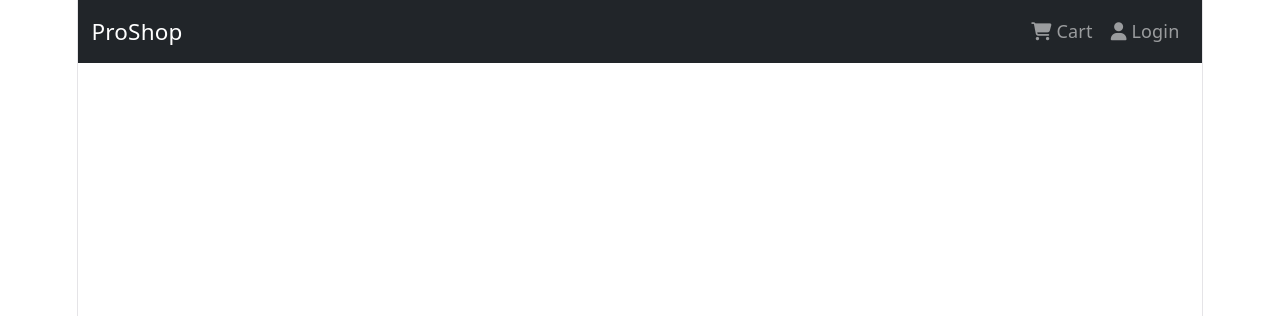
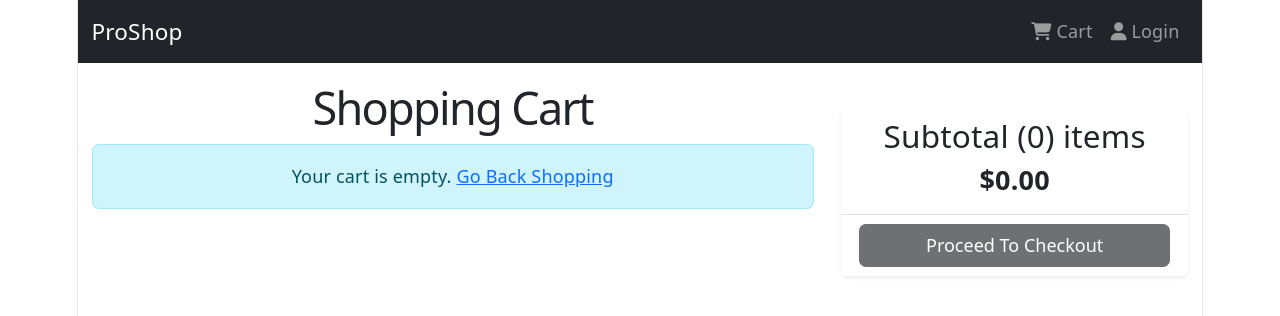
Before and after one commit to Tobiscus100/ecommerce-project, a React (Vite) app in the folder frontend/: page /cart in a window 1280 px wide. Shown: the top 316 px of the page. Built offline with nearby package versions, Linux system fonts and the light colour scheme.

Commit message:
UI: Built CartScreen interface with dynamic totals calculation

```diff
--- a/frontend/src/App.jsx
+++ b/frontend/src/App.jsx
@@ -3,6 +3,7 @@ import { Container } from 'react-bootstrap'
 import Header from './components/Header'
 import HomeScreen from './screens/HomeScreen'
 import ProductScreen from './screens/ProductScreen'
+import CartScreen from './screens/CartScreen'
 
 function App() {
   return (
@@ -13,6 +14,7 @@ function App() {
           <Routes>
             <Route path='/' element={<HomeScreen />} exact />
             <Route path='/product/:id' element={<ProductScreen />} />
+            <Route path='/cart/:id?' element={<CartScreen />} />
           </Routes>
         </Container>
       </main>
--- /dev/null
+++ b/frontend/src/screens/CartScreen.jsx
@@ -0,0 +1,119 @@
+import React, { useEffect } from 'react'
+import { Link, useParams, useSearchParams, useNavigate } from 'react-router-dom'
+import { useDispatch, useSelector } from 'react-redux'
+import { Row, Col, ListGroup, Image, Form, Button, Card } from 'react-bootstrap'
+import { addToCart } from '../actions/cartActions'
+
+function CartScreen() {
+    const { id } = useParams()
+    const [searchParams] = useSearchParams()
+    const navigate = useNavigate()
+    const dispatch = useDispatch()
+
+    // Get the quantity value from the URL query string
+    const qty = searchParams.get('qty') ? Number(searchParams.get('qty')) : 1
+
+    const cart = useSelector(state => state.cart)
+    const { cartItems } = cart
+
+    useEffect(() => {
+        if (id) {
+            dispatch(addToCart(id, qty))
+        }
+    }, [dispatch, id, qty])
+
+    const removeFromCartHandler = (productId) => {
+        // We will build this action next!
+        console.log('remove:', productId)
+    }
+
+    const checkoutHandler = () => {
+        // Directs user to login or shipping
+        navigate('/login?redirect=shipping')
+    }
+
+    return (
+        <Row>
+            {/* Left Side: Cart Items List */}
+            <Col md={8}>
+                <h1>Shopping Cart</h1>
+                {cartItems.length === 0 ? (
+                    <div className="alert alert-info">
+                        Your cart is empty. <Link to="/">Go Back Shopping</Link>
+                    </div>
+                ) : (
+                    <ListGroup variant="flush">
+                        {cartItems.map(item => (
+                            <ListGroup.Item key={item.product} className="py-3">
+                                <Row className="align-items-center">
+                                    <Col md={2}>
+                                        <Image src={item.image} alt={item.name} fluid rounded />
+                                    </Col>
+                                    <Col md={3}>
+                                        <Link to={`/product/${item.product}`} style={{ textDecoration: 'none', color: '#333' }}>
+                                            <strong>{item.name}</strong>
+                                        </Link>
+                                    </Col>
+                                    <Col md={2}>
+                                        ${item.price}
+                                    </Col>
+                                    <Col md={3}>
+                                        <Form.Control
+                                            as="select"
+                                            value={item.qty}
+                                            onChange={(e) => dispatch(addToCart(item.product, Number(e.target.value)))}
+                                            className="form-select"
+                                        >
+                                            {[...Array(item.countInStock).keys()].map((x) => (
+                                                <option key={x + 1} value={x + 1}>
+                                                    {x + 1}
+                                                </option>
+                                            ))}
+                                        </Form.Control>
+                                    </Col>
+                                    <Col md={2}>
+                                        <Button
+                                            type="button"
+                                            variant="light"
+                                            onClick={() => removeFromCartHandler(item.product)}
+                                        >
+                                            <i className="fas fa-trash" style={{ color: '#dc3545' }}></i>
+                                        </Button>
+                                    </Col>
+                                </Row>
+                            </ListGroup.Item>
+                        ))}
+                    </ListGroup>
+                )}
+            </Col>
+
+            {/* Right Side: Order Subtotal Action Box */}
+            <Col md={4}>
+                <Card className="border-0 shadow-sm mt-4">
+                    <ListGroup variant="flush">
+                        <ListGroup.Item>
+                            <h3>
+                                Subtotal ({cartItems.reduce((acc, item) => acc + item.qty, 0)}) items
+                            </h3>
+                            <h4 className="fw-bold mt-2">
+                                ${cartItems.reduce((acc, item) => acc + item.qty * item.price, 0).toFixed(2)}
+                            </h4>
+                        </ListGroup.Item>
+                        <ListGroup.Item>
+                            <Button
+                                type="button"
+                                className="btn-block w-100 btn-dark"
+                                disabled={cartItems.length === 0}
+                                onClick={checkoutHandler}
+                            >
+                                Proceed To Checkout
+                            </Button>
+                        </ListGroup.Item>
+                    </ListGroup>
+                </Card>
+            </Col>
+        </Row>
+    )
+}
+
+export default CartScreen
```
